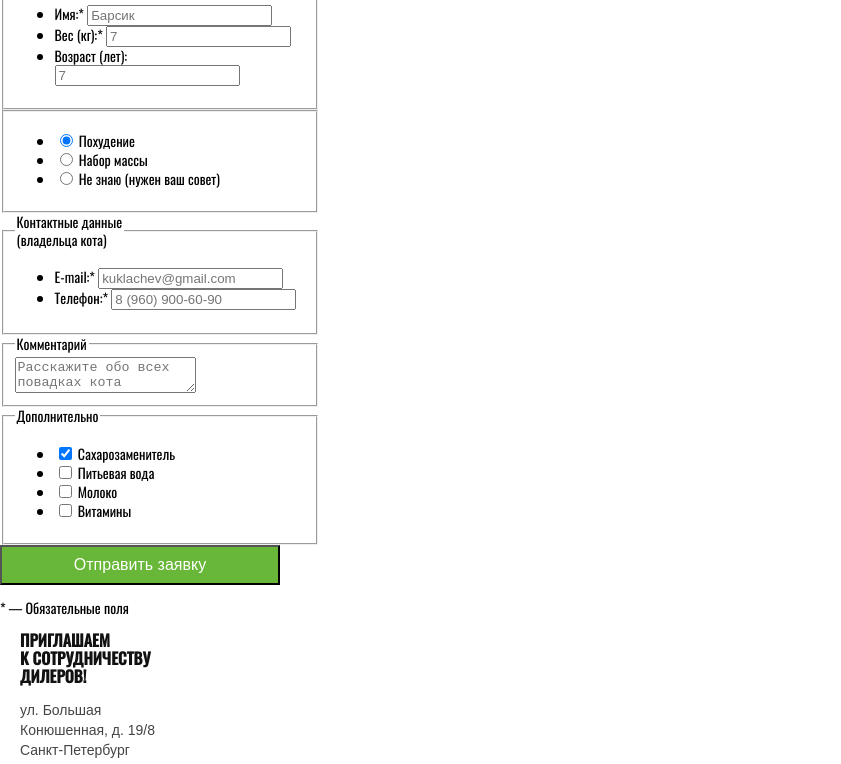
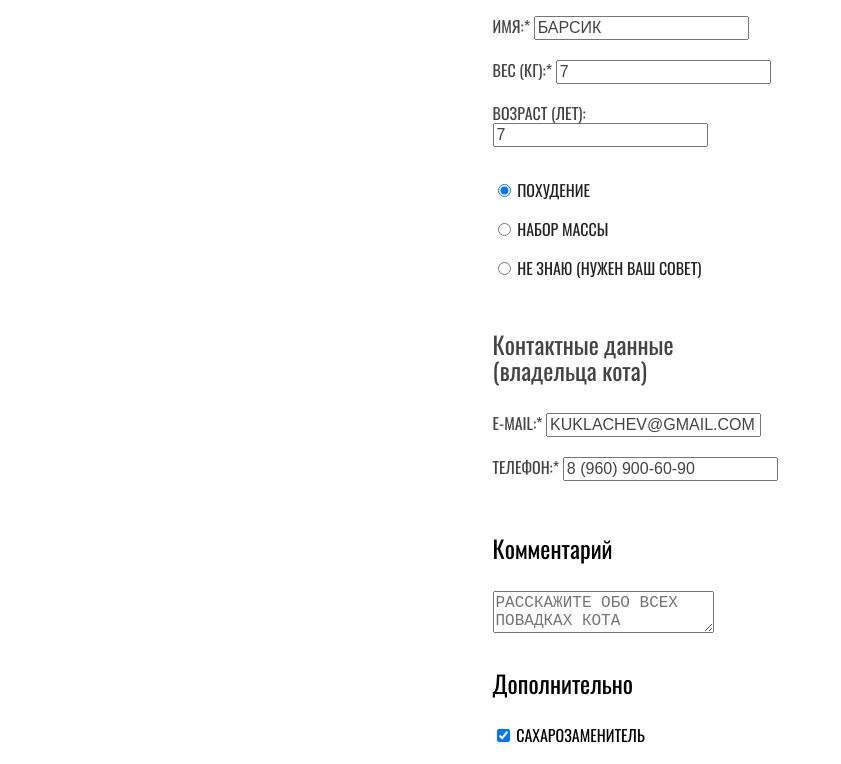
Before and after one commit to OlgaMakeeva/135631-cat-energy-22, a website: page source/form.html in a window 1280 px wide. Shown: the part 265-1029 px from the top of the page, without its empty margins (0-841 px from the left). Drawn offline with nearby package versions, Linux system fonts and the light colour scheme; files that its build step writes are made by us from their sources; files whose address does not match are found by name.

Commit message:
ДЗ Стилизация страницы формы

```diff
--- a/source/form.html
+++ b/source/form.html
@@ -6,6 +6,7 @@
     <link rel="stylesheet" href="css/style.css">
   </head>
   <body class="page__body">
+    <div class="page__wrapper">
       <header class="page-header">
         <a class="page-header__logo-img" href="index.html">
           <img src="img/logo-img.svg" width="33" height="37" alt="Рыжий кот">
@@ -31,15 +32,15 @@
         </nav>
       </header>
       <main class="page-form">
-      <h1 class="page-title">Подбор программы</h1>
+        <h1 class="page-form__title">Подбор программы</h1>
         <section class="selection">
           <h2 class="visually-hidden">Форма для подбора программы питания</h2>
           <p class="selection__subtitle">Заполните анкету, и мы подберем<br> программу питания для вашего кота</p>
           <form class="selection__form form" method="get" action="https://echo.htmlacademy.ru/" target="_blank">
 
-          <fieldset class="form__cat-data cat-data">
+            <fieldset class="form__cat-data cat-data form__fieldset">
               <legend class="visually-hidden">Данные питомца</legend>
-            <ul class="cat-data__list">
+              <ul class="cat-data__list form__list">
                 <li class="cat-data__item">
                   <label class="cat-data__label form__label">Имя:*
                     <input class="cat-data__input form__input" type="text" name="name" placeholder="Барсик">
@@ -58,9 +59,9 @@
               </ul>
             </fieldset>
 
-          <fieldset class="form__cat-program cat-program">
+            <fieldset class="form__cat-program cat-program form__fieldset">
               <legend class="visually-hidden">Выбор программы</legend>
-            <ul class="cat-program__list">
+              <ul class="cat-program__list form__list">
                 <li class="cat-program__item">
                   <label class="cat-program__label form__label">
                     <input class="cat-program__input cat-program__input--current" type="radio" name="program" value="slimming" checked>
@@ -82,9 +83,9 @@
               </ul>
             </fieldset>
 
-          <fieldset class="form__contact-owner contact-owner">
-            <legend class="form-title">Контактные данные<br> (владельца кота)</legend>
-            <ul class="contact-owner__list">
+            <fieldset class="form__contact-owner contact-owner form__fieldset">
+              <legend class="form__title">Контактные данные<br> (владельца кота)</legend>
+              <ul class="contact-owner__list form__list">
                 <li class="contact-owner__item">
                   <label class="contact-owner__label form__label">E-mail:*
                     <input class="contact-owner__input form__input" type="email" name="email" placeholder="kuklachev@gmail.com">
@@ -100,16 +101,16 @@
               </ul>
             </fieldset>
 
-          <fieldset class="form__comment comment">
-            <legend class="form-title">Комментарий</legend>
+            <fieldset class="form__comment comment form__fieldset">
+              <legend class="form__title">Комментарий</legend>
                   <label class="comment__label">
                     <textarea class="comment__textarea form__input" name="comment" placeholder="Расскажите обо всех повадках кота"></textarea>
                   </label>
             </fieldset>
 
-          <fieldset class="form__additionally additionally">
-            <legend class="form-title">Дополнительно</legend>
-            <ul class="additionally__list">
+            <fieldset class="form__additionally additionally form__fieldset">
+              <legend class="form__title">Дополнительно</legend>
+              <ul class="additionally__list form__list">
                 <li class="additionally__item">
                   <label class="additionally__label form__label">
                     <input class="additionally__input additionally__input--current" type="checkbox" name="extra" value="sweetener" checked>
@@ -144,14 +145,14 @@
 
       <footer class="page-footer">
         <div class="page-footer__wrapper">
-        <section class="page-footer__contacts contacts">
+          <section class="page-footer__contacts page-footer__contacts--form contacts">
             <h2 class="visually-hidden">Контакты</h2>
             <b class="contacts__title">Приглашаем<br> к сотрудничеству<br> дилеров!</b>
             <p class="contacts__text">ул. Большая<br> Конюшенная, д. 19/8<br> Санкт-Петербург</p>
           </section>
           <section class="page-footer__location location">
             <h2 class="visually-hidden">Карта</h2>
-          <img class="location__map" src="img/map.png" width="320" height="362" alt="Карта">
+            <img class="location__map" src="img/content/map.png" width="320" height="362" alt="Карта">
           </section>
           <section class="page-footer__main">
             <h2 class="visually-hidden">Соцсети</h2>
@@ -179,5 +180,6 @@
           </section>
         </div>
       </footer>
+    </div>
   </body>
 </html>
--- a/source/sass/blocks/additionally.scss
+++ b/source/sass/blocks/additionally.scss
@@ -1 +1,3 @@
-// comment
+.additionally__item {
+  padding-bottom: 25px;
+}
--- a/source/sass/blocks/cat-data.scss
+++ b/source/sass/blocks/cat-data.scss
@@ -1 +1,12 @@
-// comment
+.cat-data {
+  color: $basic-darkest-accent;
+}
+
+.cat-data__item {
+  padding-bottom: 20px;
+}
+
+.cat-data__item input::placeholder {
+  color: $basic-darkest-accent;
+  opacity: 1;
+}
--- a/source/sass/blocks/cat-program.scss
+++ b/source/sass/blocks/cat-program.scss
@@ -1 +1,7 @@
-// comment
+.cat-program {
+  color: $special-dark;
+}
+
+.cat-program__item {
+  padding-bottom: 20px;
+}
--- a/source/sass/blocks/comment.scss
+++ b/source/sass/blocks/comment.scss
@@ -1 +1 @@
-// comment
+//comment
--- a/source/sass/blocks/contact-owner.scss
+++ b/source/sass/blocks/contact-owner.scss
@@ -1 +1,12 @@
-// comment
+.contact-owner {
+  color: $basic-darkest-accent;
+}
+
+.contact-owner__item {
+  padding-bottom: 20px;
+}
+
+.contact-owner__item input::placeholder {
+  color: $basic-darkest-accent;
+  opacity: 1;
+}
--- a/source/sass/blocks/contacts.scss
+++ b/source/sass/blocks/contacts.scss
@@ -1,5 +1,6 @@
 .contacts__title {
   color: $special-darken;
+  font-weight: 400;
   width: 140px;
   display: inline-block;
   font-size: 16px;
--- a/source/sass/blocks/form.scss
+++ b/source/sass/blocks/form.scss
@@ -1 +1,25 @@
-// comment
+.form__fieldset {
+  border-style: none;
+}
+
+.form__list {
+  list-style: none;
+  margin: 0;
+  padding: 0;
+}
+
+.form__label,
+.form__input {
+  text-transform: uppercase;
+  font-size: 16px;
+}
+
+.form__title {
+  font-size: 24px;
+  line-height: 26px;
+  padding: 25px 0;
+}
+
+.form__legend {
+  line-height: 16px;
+}
--- a/source/sass/blocks/page-footer.scss
+++ b/source/sass/blocks/page-footer.scss
@@ -7,3 +7,7 @@
   padding-left: 20px;
   background-color: $main-lighten-accent;
 }
+
+.page-footer__wrapper {
+  background-color: $main-lighten-accent;
+}
--- a/source/sass/blocks/page-form.scss
+++ b/source/sass/blocks/page-form.scss
@@ -1 +1,5 @@
-// comment
+.page-form__title {
+  font-size: 36px;
+  line-height: 36px;
+  font-weight: 400;
+}
--- a/source/sass/blocks/page.scss
+++ b/source/sass/blocks/page.scss
@@ -1 +1,3 @@
-// comment
+.page {
+  height: 100%;
+}
--- a/source/sass/blocks/selection.scss
+++ b/source/sass/blocks/selection.scss
@@ -1 +1,3 @@
-// comment
+.selection__subtitle {
+  text-transform: uppercase;
+}
--- a/source/sass/global/global.scss
+++ b/source/sass/global/global.scss
@@ -15,12 +15,8 @@ body {
   color: $basic-darkest;
   background-color: $basic-light;
   max-width: 320px;
-  margin: 0;
+  margin: 0 auto;
   padding: 0;
-}
-
-.page {
-  height: 100%;
 }
 
 .visually-hidden {
```
Also changed, not shown: source/catalog.html (+1 -1 lines). Lines whose indentation alone changed are shown as unchanged.
